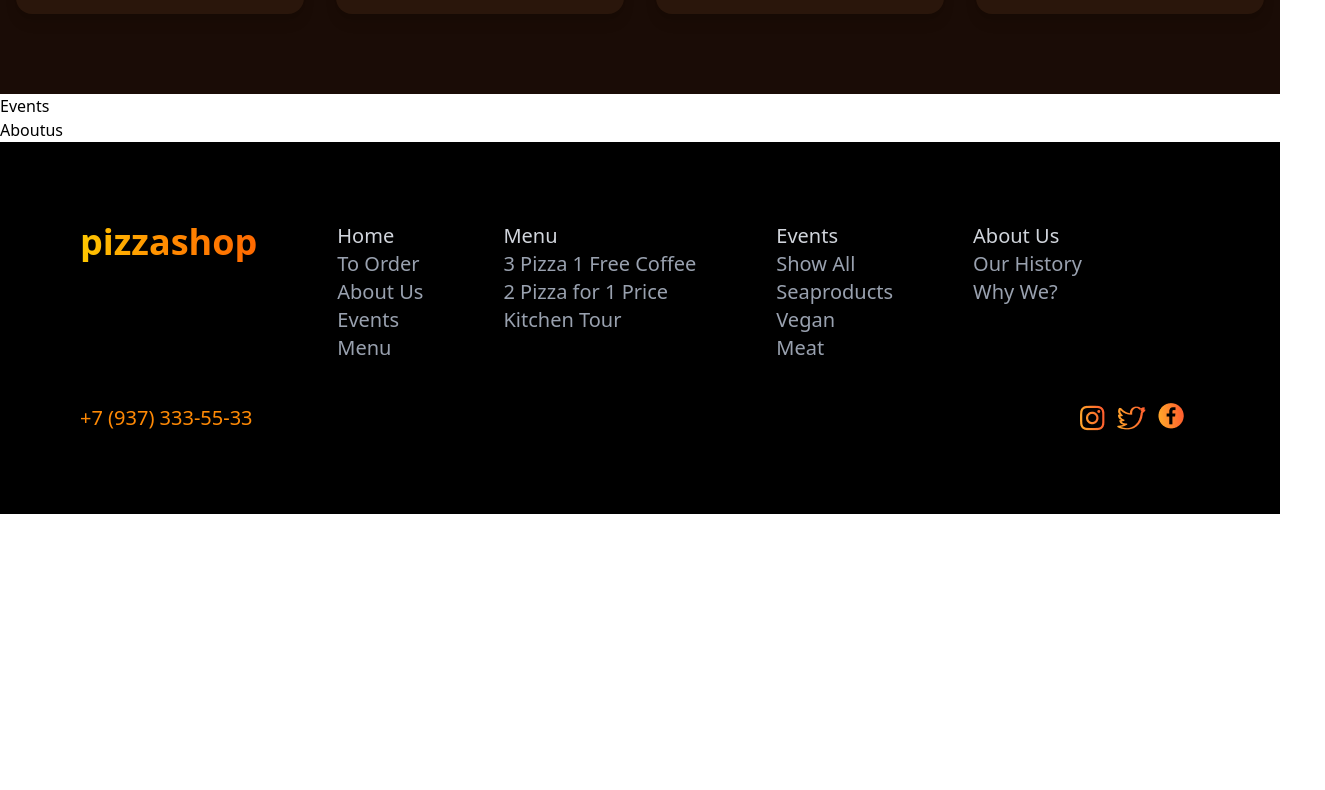
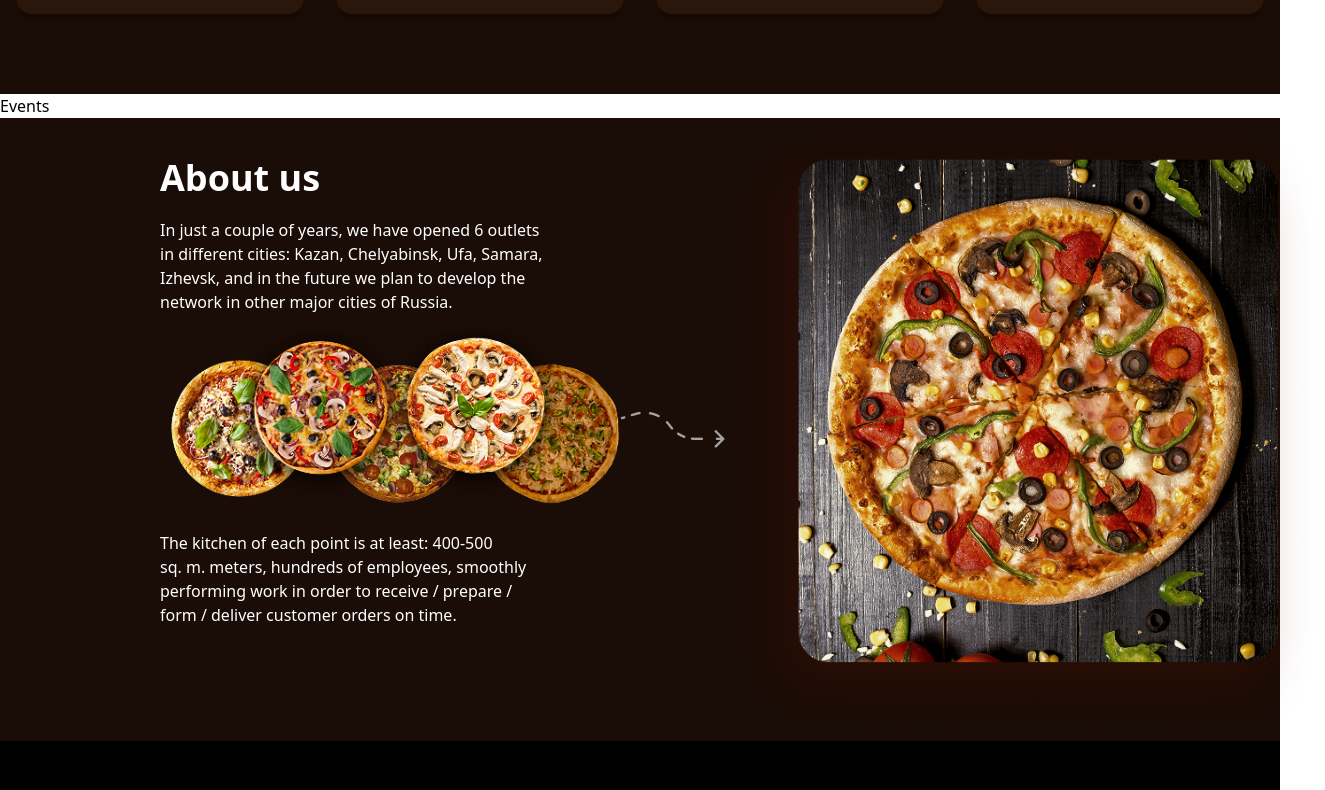
Before and after one commit to KamilaSultanbekova/Pizza-, a React (Vite) app: page / in a window 1280 px wide. Shown: the part 2050-2840 px from the top of the page, 1325 px wide, since content can reach past the window. Before the commit the page ends 2564 px from the top, so only its background shows below. Built offline with nearby package versions, Linux system fonts and the light colour scheme.

Commit message:
about us page is ready

```diff
--- a/src/components/Aboutus.jsx
+++ b/src/components/Aboutus.jsx
@@ -1,7 +1,31 @@
-import React from 'react'
+import React from "react";
+import Pizzas from "../assets/abuspizzas.png";
+import pizza from "../assets/abuspizza.png";
+import Row from "../assets/row2.png";
 
 export default function Aboutus() {
   return (
-    <div>Aboutus</div>
-  )
+    <div className="flex mx-auto  bg-[#1a0c06]">
+      <div className="text-white ml-40 mt-5">
+        <p className="text-4xl font-bold text my-5">About us</p>
+        <h1>
+          In just a couple of years, we have opened 6 outlets <br />
+          in different cities: Kazan, Chelyabinsk, Ufa, Samara, <br />
+          Izhevsk, and in the future we plan to develop the <br />
+          network in other major cities of Russia.
+        </h1>
+        <img src={Pizzas} />
+        <h1 className="my-5">
+          The kitchen of each point is at least: 400-500 <br />
+          sq. m. meters, hundreds of employees, smoothly <br />
+          performing work in order to receive / prepare / <br />
+          form / deliver customer orders on time.
+        </h1>
+      </div>
+      <div className="flex mx-auto items-center">
+        <img src={Row} className="" />
+        <img src={pizza} className="w-150" />
+      </div>
+    </div>
+  );
 }
```
